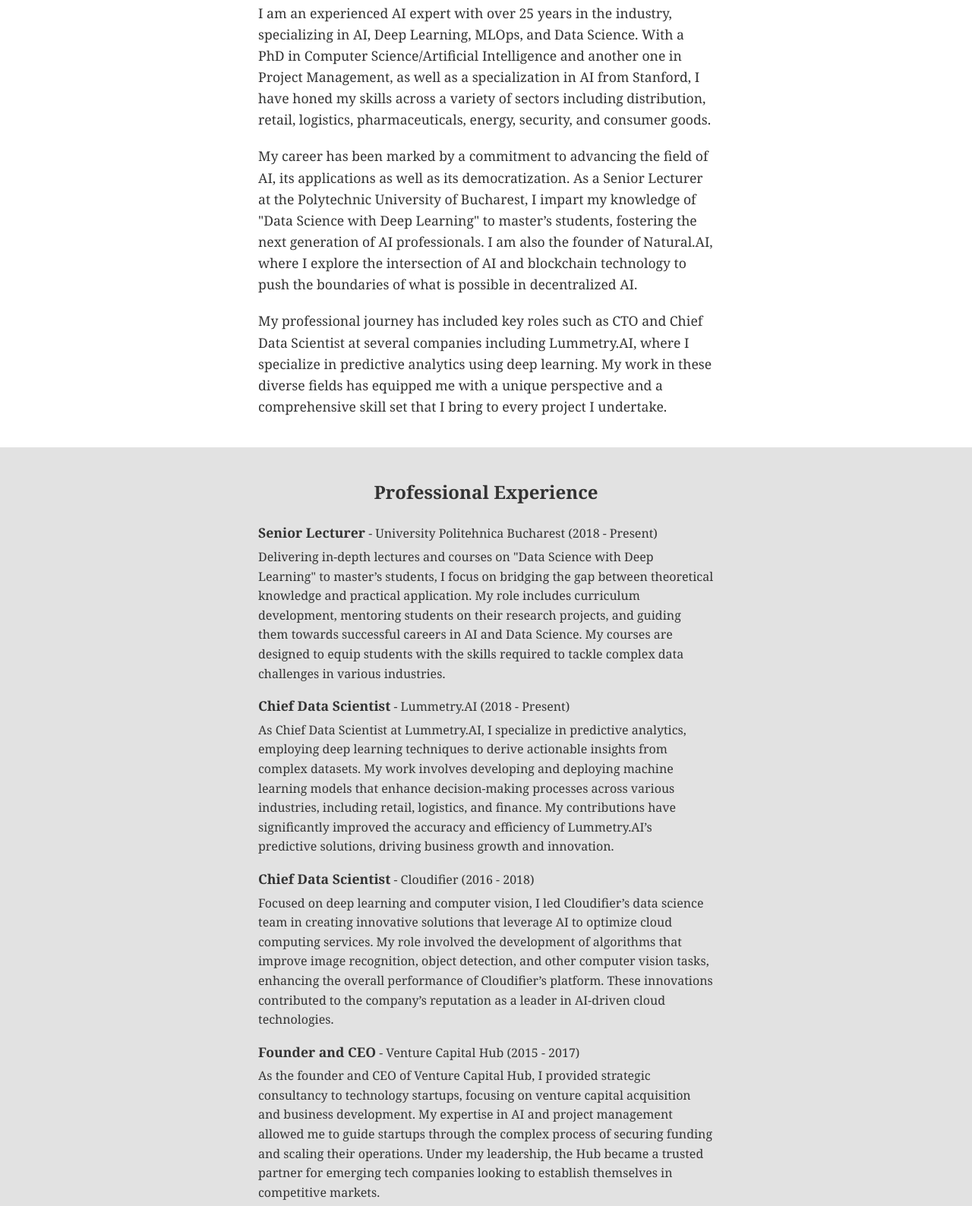
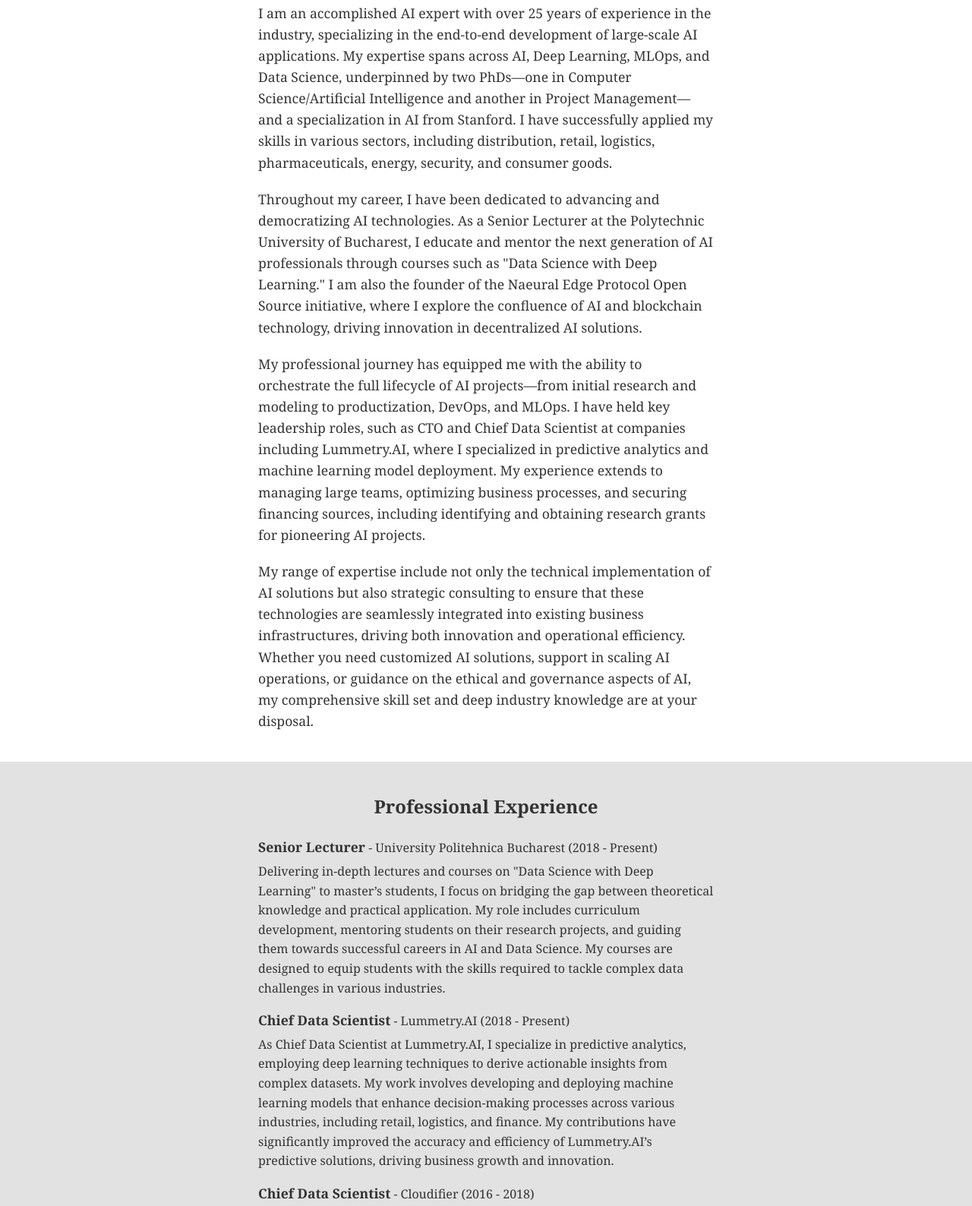
Before and after one commit to aidamian/andreidamian, a plain HTML site: page public/index.html in a window 1280 px wide. Shown: the part 438-2026 px from the top of the page at 76% size. Drawn offline with Linux system fonts and the light colour scheme.

Commit message:
fix: update intro

```diff
--- a/public/index.html
+++ b/public/index.html
@@ -21,13 +21,16 @@
     <div class="container">
       <h2>About Me</h2>
       <p>
-        I am an experienced AI expert with over 25 years in the industry, specializing in AI, Deep Learning, MLOps, and Data Science. With a PhD in Computer Science/Artificial Intelligence and another one in Project Management, as well as a specialization in AI from Stanford, I have honed my skills across a variety of sectors including distribution, retail, logistics, pharmaceuticals, energy, security, and consumer goods.
+        I am an accomplished AI expert with over 25 years of experience in the industry, specializing in the end-to-end development of large-scale AI applications. My expertise spans across AI, Deep Learning, MLOps, and Data Science, underpinned by two PhDs—one in Computer Science/Artificial Intelligence and another in Project Management—and a specialization in AI from Stanford. I have successfully applied my skills in various sectors, including distribution, retail, logistics, pharmaceuticals, energy, security, and consumer goods.
       </p>
       <p>
-        My career has been marked by a commitment to advancing the field of AI, its applications as well as its democratization. As a Senior Lecturer at the Polytechnic University of Bucharest, I impart my knowledge of "Data Science with Deep Learning" to master’s students, fostering the next generation of AI professionals. I am also the founder of Natural.AI, where I explore the intersection of AI and blockchain technology to push the boundaries of what is possible in decentralized AI.
+        Throughout my career, I have been dedicated to advancing and democratizing AI technologies. As a Senior Lecturer at the Polytechnic University of Bucharest, I educate and mentor the next generation of AI professionals through courses such as "Data Science with Deep Learning." I am also the founder of the Naeural Edge Protocol Open Source initiative, where I explore the confluence of AI and blockchain technology, driving innovation in decentralized AI solutions.
       </p>
       <p>
-        My professional journey has included key roles such as CTO and Chief Data Scientist at several companies including Lummetry.AI, where I specialize in predictive analytics using deep learning. My work in these diverse fields has equipped me with a unique perspective and a comprehensive skill set that I bring to every project I undertake.
+        My professional journey has equipped me with the ability to orchestrate the full lifecycle of AI projects—from initial research and modeling to productization, DevOps, and MLOps. I have held key leadership roles, such as CTO and Chief Data Scientist at companies including Lummetry.AI, where I specialized in predictive analytics and machine learning model deployment. My experience extends to managing large teams, optimizing business processes, and securing financing sources, including identifying and obtaining research grants for pioneering AI projects.
+      </p>
+      <p>
+        My range of expertise include not only the technical implementation of AI solutions but also strategic consulting to ensure that these technologies are seamlessly integrated into existing business infrastructures, driving both innovation and operational efficiency. Whether you need customized AI solutions, support in scaling AI operations, or guidance on the ethical and governance aspects of AI, my comprehensive skill set and deep industry knowledge are at your disposal.
       </p>
     </div>
   </section>
@@ -66,7 +69,7 @@
         <li>
           <strong>Founder and CEO</strong> - Venture Capital Hub (2015 - 2017)
           <p>
-            As the founder and CEO of Venture Capital Hub, I provided strategic consultancy to technology startups, focusing on venture capital acquisition and business development. My expertise in AI and project management allowed me to guide startups through the complex process of securing funding and scaling their operations. Under my leadership, the Hub became a trusted partner for emerging tech companies looking to establish themselves in competitive markets.
+            As the founder and CEO of Venture Capital Hub, I provided strategic consultancy to technology startups, focusing on grant financing, venture capital and business development. My expertise in AI and project management allowed me to guide startups through the complex process of securing funding and scaling their operations.
           </p>
         </li>
         <li>
@@ -100,7 +103,7 @@
         <li>
           <strong>PhD in Computer Science (Deep Learning / Artificial Intelligence)</strong> - Polytechnic University of Bucharest (2016-2021)
           <p>
-            My doctoral research focused on advanced deep learning techniques and their applications in artificial intelligence. The dissertation explored innovative approaches to neural network architecture and optimization, contributing to the academic and practical understanding of AI’s capabilities. My work has been published in several peer-reviewed journals and presented at international conferences.
+            My doctoral research focused on advanced deep learning techniques and their applications in UI artificial scenene analysis . The dissertation explored innovative approaches to neural network architecture search and optimization, contributing to the academic and practical understanding of AI’s capabilities. My work has been published in several peer-reviewed journals and presented at international conferences.
           </p>
         </li>
         <li>
@@ -112,7 +115,7 @@
         <li>
           <strong>PhD in Project Management</strong> - Polytechnic University of Bucharest (2008-2009)
           <p>
-            My second PhD focused on the strategic management of large-scale technology projects. The research emphasized the integration of project management methodologies with innovative technologies, particularly in the context of AI-driven projects. This education has provided me with a strong foundation in managing complex projects from inception to successful completion.
+            My first PhD focused on the strategic management of large-scale technology projects. The research emphasized the integration of project management methodologies with innovative technologies, particularly in the context of AI-driven projects. This education has provided me with a strong foundation in managing complex projects from inception to successful completion.
           </p>
         </li>
         <li>
```
